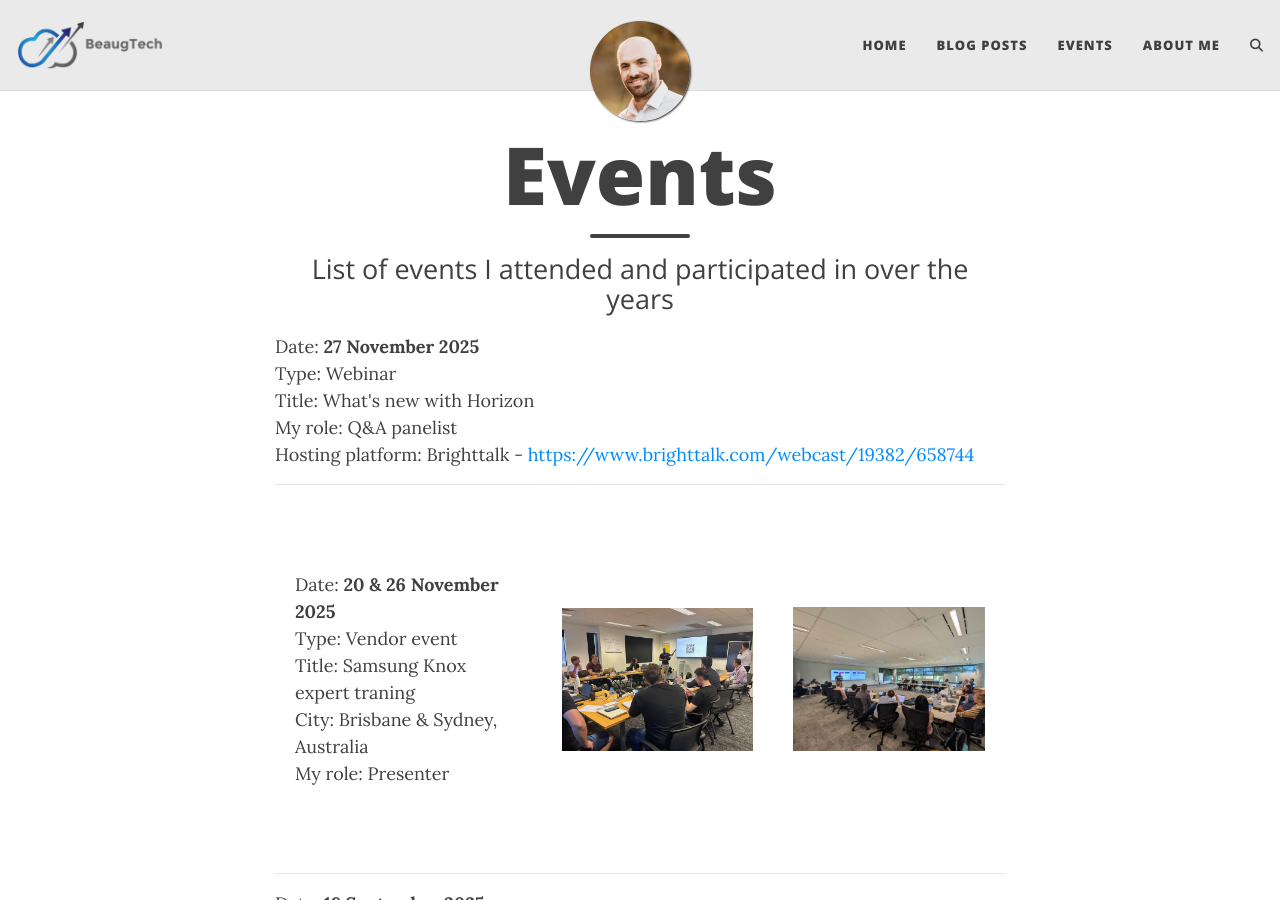
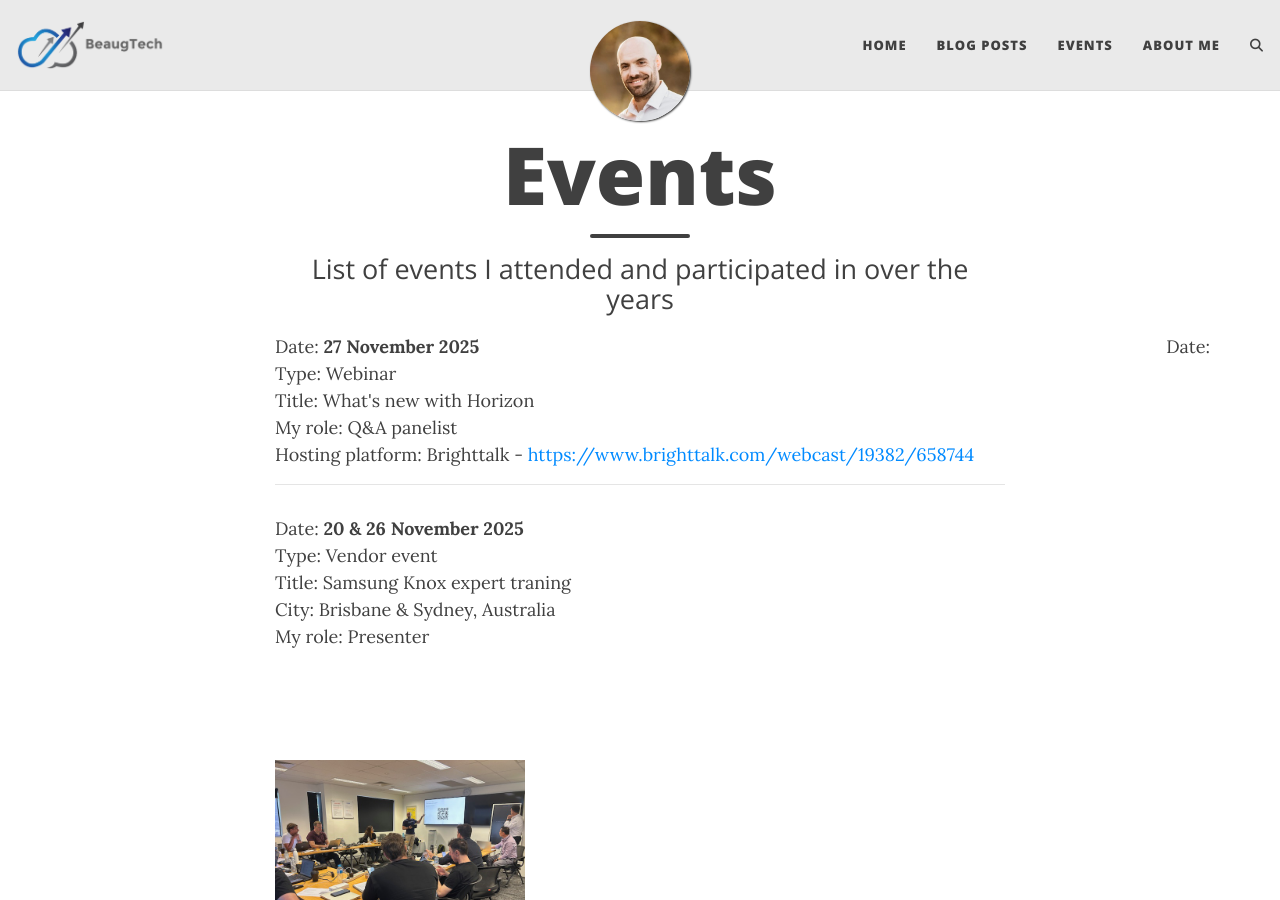
Before and after one commit to Matt95B/blog, a Jekyll site: the page built from events.html, in a window 1280 px wide and 900 px high. Built offline with Jekyll 4.4.1, drawn with Linux system fonts in a browser that asks for light colours; comment, search, counter and statistics services are not loaded.

Commit message:
update
Signed-off-by: Mathieu Beaugrand <189304497+Matt95B@users.noreply.github.com>

```diff
--- a/events.html
+++ b/events.html
@@ -30,14 +30,13 @@
 
 <hr>
 
-<div class="container">
-    <div class="text-content">
-        <p> Date: <b>20 & 26 November 2025</b><br>
-            Type: Vendor event<br>
-            Title: Samsung Knox expert traning<br>
-            City: Brisbane & Sydney, Australia<br>
-            My role: Presenter<br>
-    </div>
+<p> Date: <b>20 & 26 November 2025</b><br>
+    Type: Vendor event<br>
+    Title: Samsung Knox expert traning<br>
+    City: Brisbane & Sydney, Australia<br>
+    My role: Presenter<br>
+</p>
+<div class="container"></div>
     <div>
     <img src="http://blog.beaugtech.com/assets/img/events/202511-knox1.jpeg" style="width: 250px;">
     </div>
@@ -63,6 +62,7 @@
             Title: IDC CIO Summit<br>
             City: Sydney, Australia<br>
             My role: Stand duty
+        </p>
     </div>
     <div>
     <img src="http://blog.beaugtech.com/assets/img/events/202506-idc.jpeg" style="width: 250px;">
@@ -86,6 +86,7 @@
             Title: Omnissa User Group<br>
             City: Sydney, Australia<br>
             My role: Host<br>
+        </p>
     </div>
     <div>
     <img src="http://blog.beaugtech.com/assets/img/events/202503-occ.jpg" style="width: 250px;">
@@ -109,6 +110,7 @@
             Title: VMware User Group - Lunch and Learn<br>
             City: Brisbane, Australia<br>
             My role: Presenter<br>
+        </p>
     </div>
     <div>
     <img src="http://blog.beaugtech.com/assets/img/events/202307-vmug.jpeg" style="width: 250px;">
@@ -124,6 +126,7 @@
             Title: Ingram Experience<br>
             City: Brisbane, Australia<br>
             My role: Stand duty<br>
+        </p>
     </div>
     <div>
     <img src="http://blog.beaugtech.com/assets/img/events/202307-ingram.jpeg" style="width: 250px;">
@@ -155,6 +158,7 @@
             Title: Dicker Data TechX<br>
             City: Brisbane, Australia<br>
             My role: Stand duty<br>
+        </p>
     </div>
     <div>
     <img src="http://blog.beaugtech.com/assets/img/events/202208-dicker.jpeg" style="width: 250px;">
@@ -178,6 +182,7 @@
             Title: Telstra Vantage<br>
             City: Melbourne, Australia<br>
             My role: Stand duty<br>
+        </p>
     </div>
     <div>
     <img src="http://blog.beaugtech.com/assets/img/events/201709-vantage.jpeg" style="width: 250px;">
@@ -193,6 +198,7 @@
             Title: Telstra Connected WA<br>
             City: Perth, Australia<br>
             My role: Stand duty<br>
+        </p>
     </div>
     <div>
     <img src="http://blog.beaugtech.com/assets/img/events/201706-connected-wa.jpeg" style="width: 250px;">
@@ -207,7 +213,8 @@
             Type: Vendor event<br>
             Title: Telstra Vantage<br>
             City: Melbourne, Australia<br>
-            My role: Stand duty<br></p>
+            My role: Stand duty<br>
+        </p>
     </div>
     <div>
     <img src="http://blog.beaugtech.com/assets/img/events/201609-vantage.jpeg" style="width: 250px;">
```
